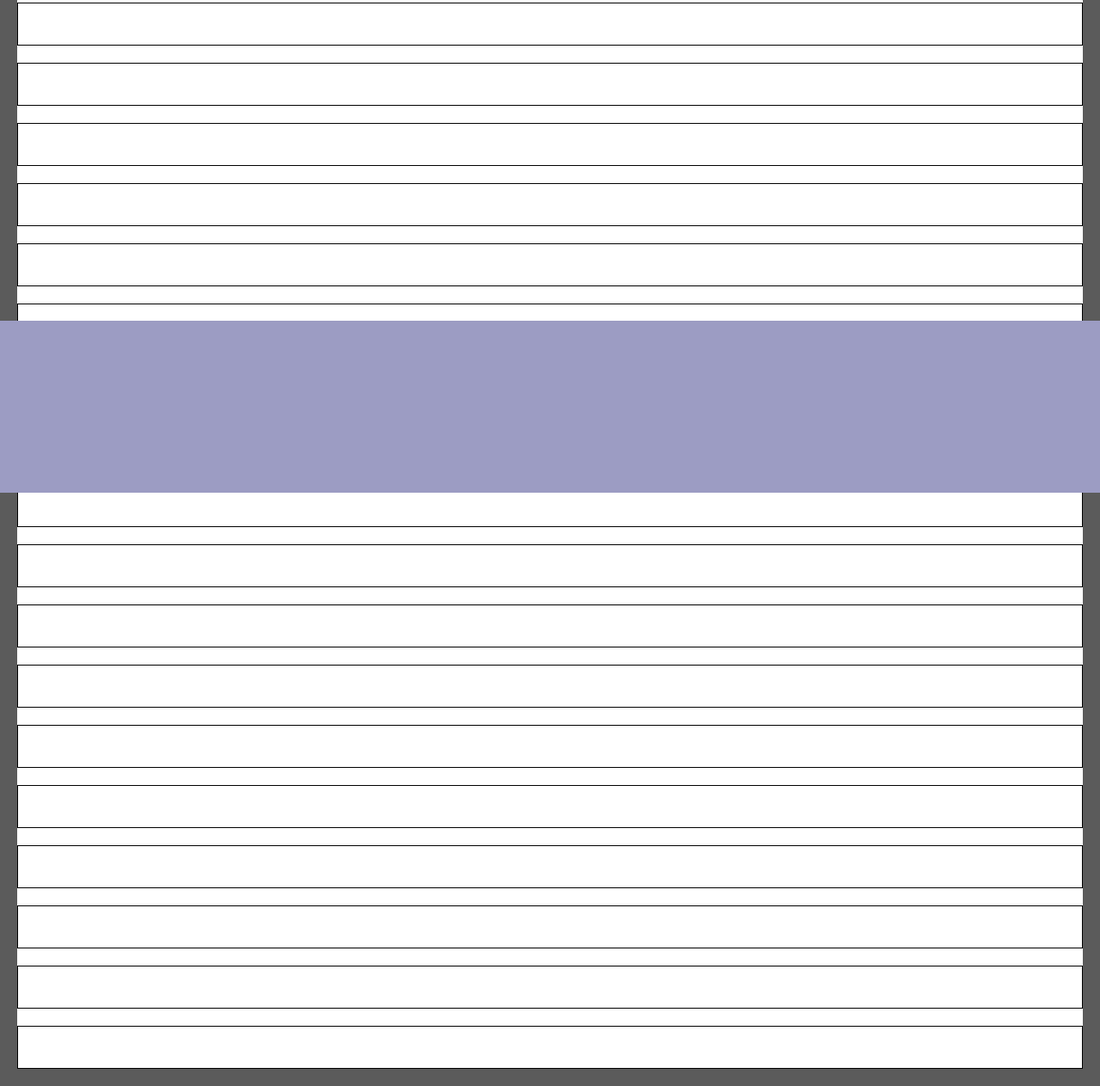
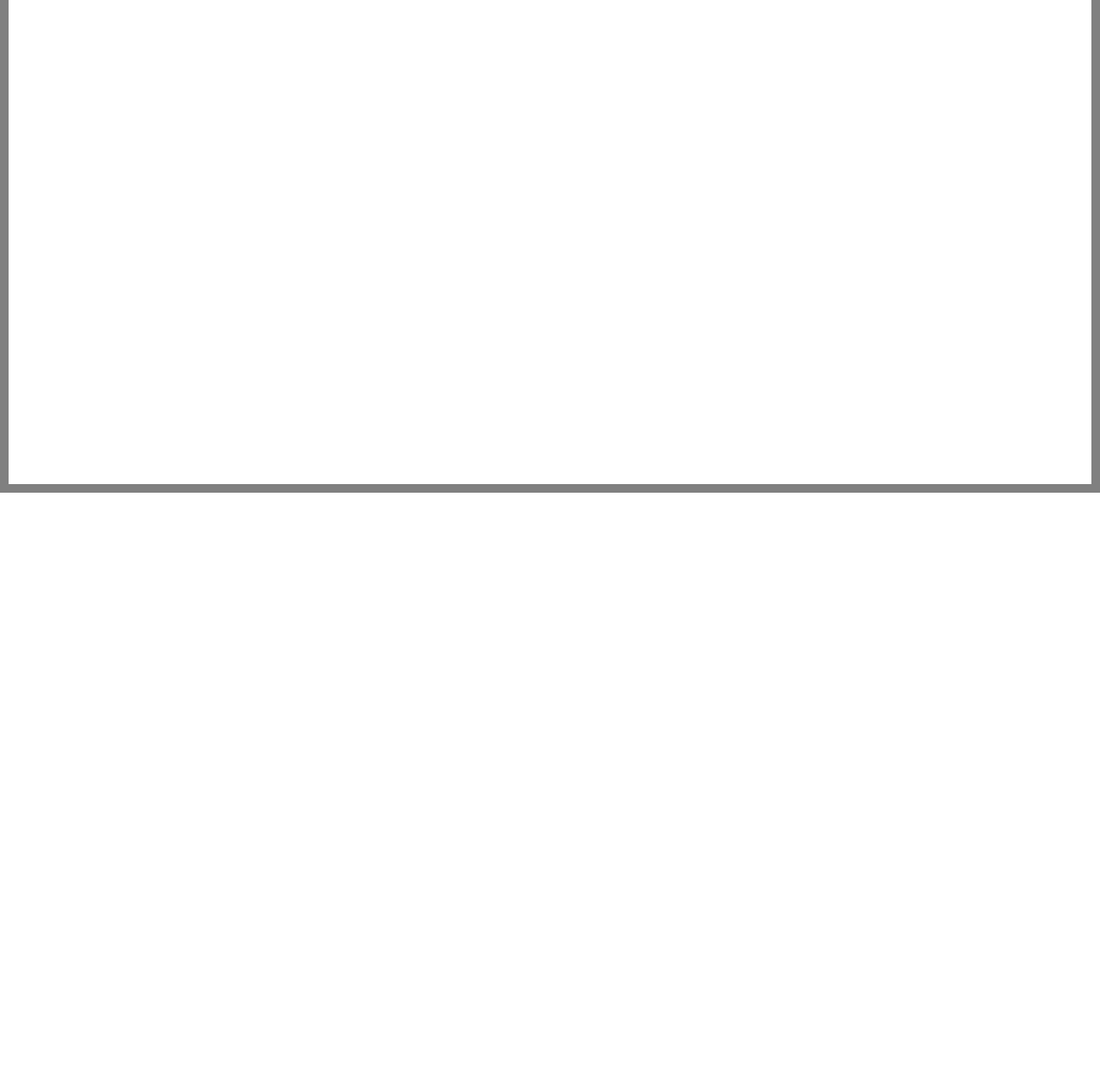
Before and after one commit to Vsevolod021/test-sizes, a plain HTML site: page index.html in a window 1280 px wide. Shown: the part 227-1490 px from the top of the page at 86% size. After the commit the page ends 800 px from the top, so only its background shows below. Drawn offline with Linux system fonts and the light colour scheme.

Commit message:
second commit

```diff
--- a/index.html
+++ b/index.html
@@ -9,28 +9,6 @@
 </head>
 <body>
     <div class="container">
-        <div class="content"></div>
-        <div class="content"></div>
-        <div class="content"></div>
-        <div class="content"></div>
-        <div class="content"></div>
-        <div class="content"></div>
-        <div class="content"></div>
-        <div class="content"></div>
-        <div class="content"></div>
-        <div class="content"></div>
-        <div class="content"></div>
-        <div class="content"></div>
-        <div class="content"></div>
-        <div class="content"></div>
-        <div class="content"></div>
-        <div class="content"></div>
-        <div class="content"></div>
-        <div class="content"></div>
-        <div class="content"></div>
-        <div class="content"></div>
-        <div class="content"></div>
-        <div class="footer"></div>
     </div>
 </body>
 </html>
--- a/style.css
+++ b/style.css
@@ -4,24 +4,10 @@
 }
 
 .container {
-    /* height: 100vh; */
-    /* width: 100vw; */
-    border: 20px solid rgb(91, 91, 91);
-    display: flex;
-    flex-direction: column;
-    row-gap: 20px;
-}
-
-.footer {
-    position: fixed;
-    background: rgb(156, 156, 195);
-    height: 200px;
-    bottom: 0;
+    position: relative;
     left: 0;
     right: 0;
+    height: 100vh;
+    overflow-y: auto;
+    border: 10px solid gray;
 }
-
-.content {
-    height: 50px;
-    border: 1px solid black;
-}
```
